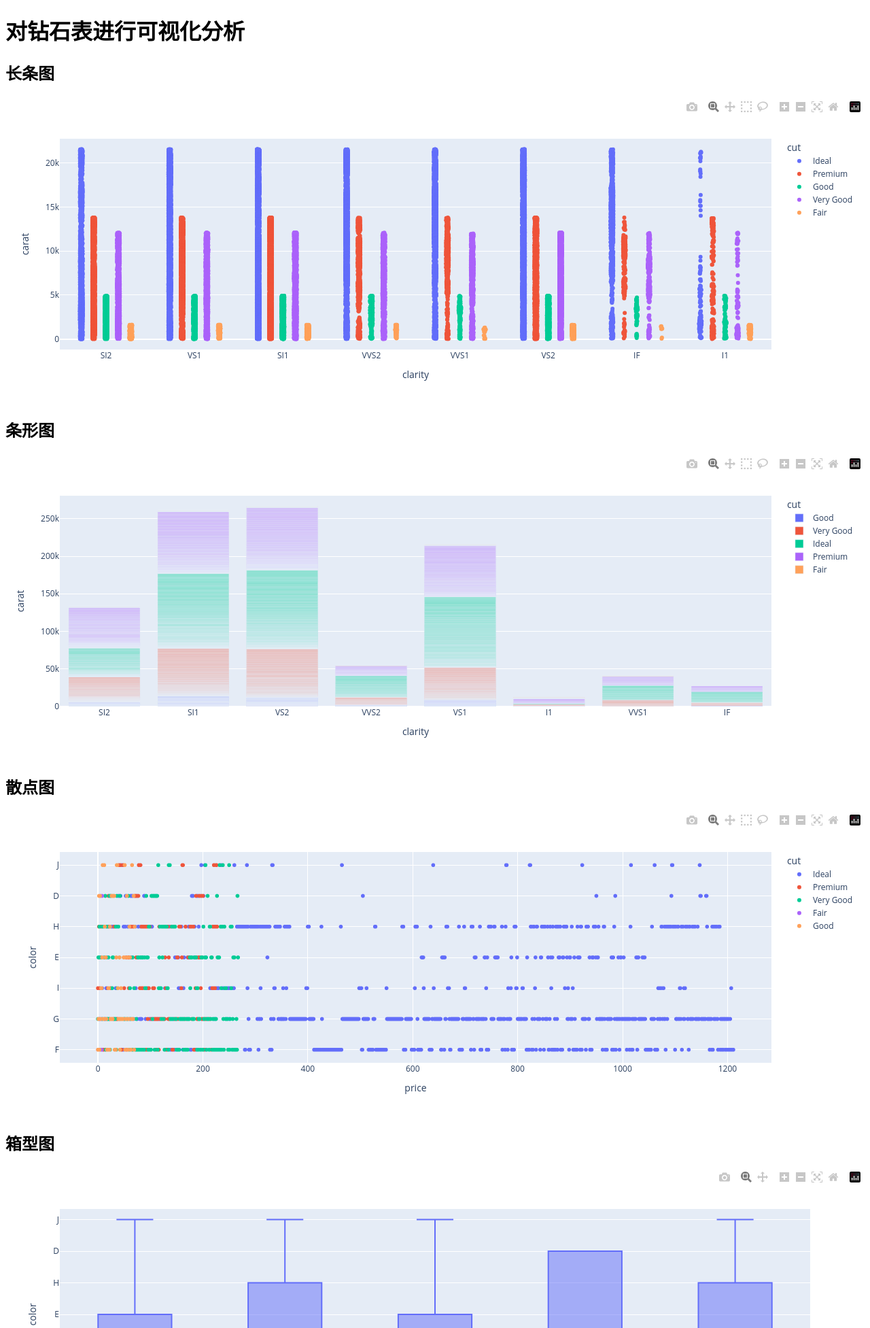
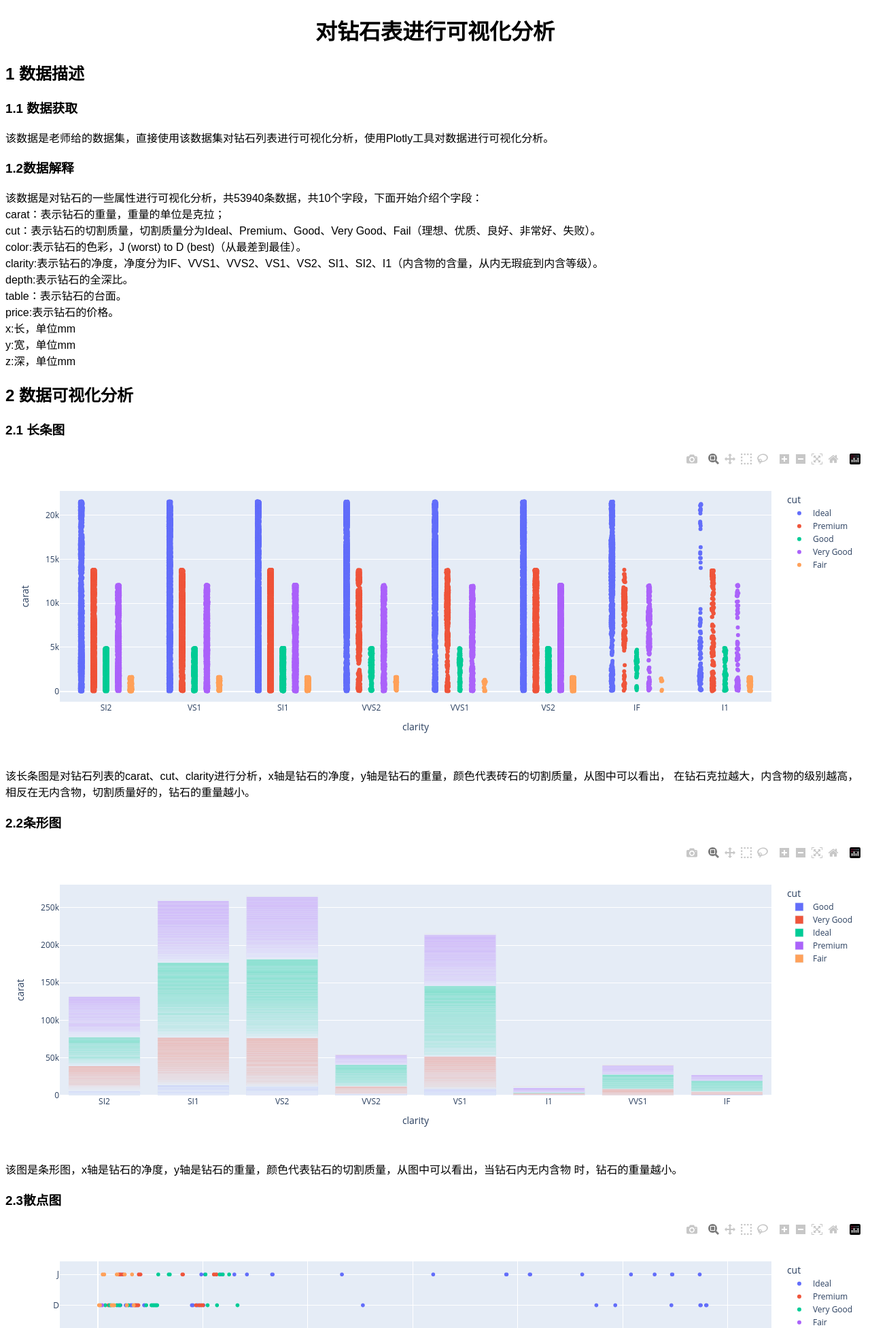
Before and after one commit to lw36/lww, a Flask app: page /chart in a window 1280 px wide. Shown: the top 1953 px of the page at 68% size. Run offline with Flask 2, Linux system fonts and the light colour scheme; some libraries are stand-ins or nearby versions.

Commit message:
‘代码改动描述’

```diff
--- a/templates/chartsajax.html
+++ b/templates/chartsajax.html
@@ -17,78 +17,121 @@
 
 
 </head>
-
+<div>
+<center><h1>对钻石表进行可视化分析</h1></center>
+    <h2>1 数据描述</h2>
+<h3>1.1 数据获取</h3>
+<p>该数据是老师给的数据集，直接使用该数据集对钻石列表进行可视化分析，使用Plotly工具对数据进行可视化分析。</p>
+<h3>1.2数据解释</h3>
+<p>该数据是对钻石的一些属性进行可视化分析，共53940条数据，共10个字段，下面开始介绍个字段：
+    <br>carat：表示钻石的重量，重量的单位是克拉；
+    <br>cut：表示钻石的切割质量，切割质量分为Ideal、Premium、Good、Very Good、Fail（理想、优质、良好、非常好、失败）。
+    <br>color:表示钻石的色彩，J (worst) to D (best)（从最差到最佳）。
+    <br>clarity:表示钻石的净度，净度分为IF、VVS1、VVS2、VS1、VS2、SI1、SI2、I1（内含物的含量，从内无瑕疵到内含等级）。
+    <br>depth:表示钻石的全深比。
+    <br>table：表示钻石的台面。
+    <br>price:表示钻石的价格。
+    <br>x:长，单位mm
+    <br>y:宽，单位mm
+    <br>z:深，单位mm</p>
+<h2>2 数据可视化分析</h2>
 <body style="font-family:arial, sans-serif">
-<h1>对钻石表进行可视化分析</h1>
-    <h2>长条图</h2>
+<h3>2.1 长条图</h3>
         <div id="chart" class="chart"></div>
+<p>该长条图是对钻石列表的carat、cut、clarity进行分析，x轴是钻石的净度，y轴是钻石的重量，颜色代表砖石的切割质量，从图中可以看出，
+    在钻石克拉越大，内含物的级别越高，相反在无内含物，切割质量好的，钻石的重量越小。</p>
 </body>
 
 <body style="font-family:arial, sans-serif">
-    <h2>条形图</h2>
+    <h3>2.2条形图</h3>
         <div id="chart1" class="chart1"></div>
+    <p>该图是条形图，x轴是钻石的净度，y轴是钻石的重量，颜色代表钻石的切割质量，从图中可以看出，当钻石内无内含物
+    时，钻石的重量越小。</p>
 </body>
 
 <body style="font-family:arial, sans-serif">
-    <h2>散点图</h2>
+    <h3>2.3散点图</h3>
         <div id="chart2" class="chart2"></div>
+    <p>该图为散点图，x轴是钻石的价格，y轴是钻石的色彩，不用的颜色代表砖石的切割质量，从图中可以看出，钻石的价格大多
+    在0到5k之间，价格高的钻石很少。</p>
 </body>
 
 <body style="font-family:arial, sans-serif">
-    <h2>箱型图</h2>
+    <h3>2.4箱型图</h3>
         <div id="chart3" class="chart3"></div>
+    <p>该图是箱型图，x轴是切割质量，y轴是钻石的色彩，从图中可以看出，该图没有异常值。</p>
 </body>
 
 <body style="font-family:arial, sans-serif">
-    <h2>直方图</h2>
+    <h3>2.5直方图</h3>
         <div id="chart4" class="chart4"></div>
+    <p>该图是直方图，x轴是钻色的色彩，y轴是部分钻石的重量，不同的颜色代表切割质量，从图中可以看出，切割质量最好的
+    大多色彩在G，而在色彩最好的区间，切割质量好的很少。</p>
 </body>
 
 <body style="font-family:arial, sans-serif">
-    <h2>堆积区域图</h2>
+    <h3>2.6堆积区域图</h3>
         <div id="chart5" class="chart5"></div>
+    <p>该图是堆积区域图，x轴是钻石的色彩质量，y轴是钻石的重量，区域颜色是切割质量，总中可以看出，切割质量最好的钻石
+    色彩在G到E之间。</p>
+</body>
+
+<center><h1>对餐馆的订单流水进行可视化分析</h1></center>
+    <h2>1 数据描述</h2>
+<h3>1.1 数据获取</h3>
+    <p>该数据是Plotly中自带的数据集，直接使用Plotly工具对数据进行可视化即可。</p>
+<h3>1.2数据解释</h3>
+    <p>该样本数据集为小费数据集，是餐饮行业收集的数据，共包含7个数据字段，共有245个样本:
+        <br>total_bill：消费总金额
+        <br>tip：小费金额
+        <br>sex：顾客性别
+        <br>smoker：顾客是否吸烟
+        <br>day：消费的星期
+        <br>time：聚餐的时间段
+        <br>size：聚餐人数
+    </p>
+<h2>2 数据可视化分析</h2>
+
+<body style="font-family:arial, sans-serif">
+    <h3>2.1长条图</h3>
+    <div id="chart6" class="chart6"></div>
+    <p>该图为长条图，x轴是消费总金额，y轴是顾客就餐时间段，颜色代表该顾客是否吸烟，从图中可以看出，晚上就餐的顾客
+        比中午就餐的顾客多。</p>
 </body>
 
 <body style="font-family:arial, sans-serif">
-<h1>对小票进行可视化分析</h1>
-    <h2>长条图</h2>
-<!--    <input type="text" id="fname" name="fname" onchange="cb(this.value)">-->
-    <div id="chart6" class="chart6"></div>
+<h3>2.2条形图</h3>
+    <div id="chart7" class="chart7"></div>
+    <p>该图是条形图，x轴是性别，y轴是消费总金额，颜色代表顾客是否吸烟，从图中可以看出，男顾客吸烟的比女顾客吸烟的多。</p>
 </body>
 
 <body style="font-family:arial, sans-serif">
-<h2>条形图</h2>
-
-<!--    <input type="text" id="fname1" name="fname1" onchange="cb(this.value)">-->
-    <div id="chart7" class="chart7"></div>
-</body>
-
-<body style="font-family:arial, sans-serif">
-<h2>散点图</h2>
-
-<!--    <input type="text" id="fname2" name="fname2" onchange="cb(this.value)">-->
+<h3>2.3散点图</h3>
     <div id="chart8" class="chart8"></div>
+    <p>该图是散点图，x轴是消费金额，y轴是小费金额，颜色代表聚餐人数，从图中可以看出，男女顾客的大多数消费金额都在10到20之间。</p>
 </body>
 
 <body style="font-family:arial, sans-serif">
 
-<h2>并行类别图</h2>
-<!--    <input type="text" id="fname4" name="fname4" onchange="cb(this.value)">-->
+<h3>2.4并行类别图</h3>
     <div id="chart9" class="chart9"></div>
+    <p>从图中可以看出，聚餐人数不同时，在各个方面的不同及趋势。</p>
 </body>
 
 <body style="font-family:arial, sans-serif">
 
-<h2>直方图</h2>
+<h3>2.5直方图</h3>
+    <div id="chart10" class="chart10"></div>
+    <p>顾客在晚餐的消费总金额多于午餐的消费总金额。在星期四和星期五这里天中，人们在午餐的消费总金额多于晚餐的消费总金额，
+        而星期六和星期天这两天与前两天相反。</p>
+</body>
+<h3>2.6箱型图</h3>
+    <div id="chart11" class="chart11"></div>
+    <p>在该箱型图中，分别显示了女性和男性四天的消费总金额统计。其中星期六的男性和女性的消费总金额
+        都高于其它三天的消费总金额。</p>
+</body>
+</div>
 
-<!--    <input type="text" id="fname5" name="fname5" onchange="cb(this.value)">-->
-    <div id="chart10" class="chart10"></div>
-</body>
-<h2>箱型图</h2>
-
-<!--    <input type="text" id="fname6" name="fname6" onchange="cb(this.value)">-->
-    <div id="chart11" class="chart11"></div>
-</body>
 
 <script>
     d = {{ graphJSON | safe }};
```
Also changed, not shown: app.py (+4 -13 lines), templates/index.html (+28 -22 lines).
